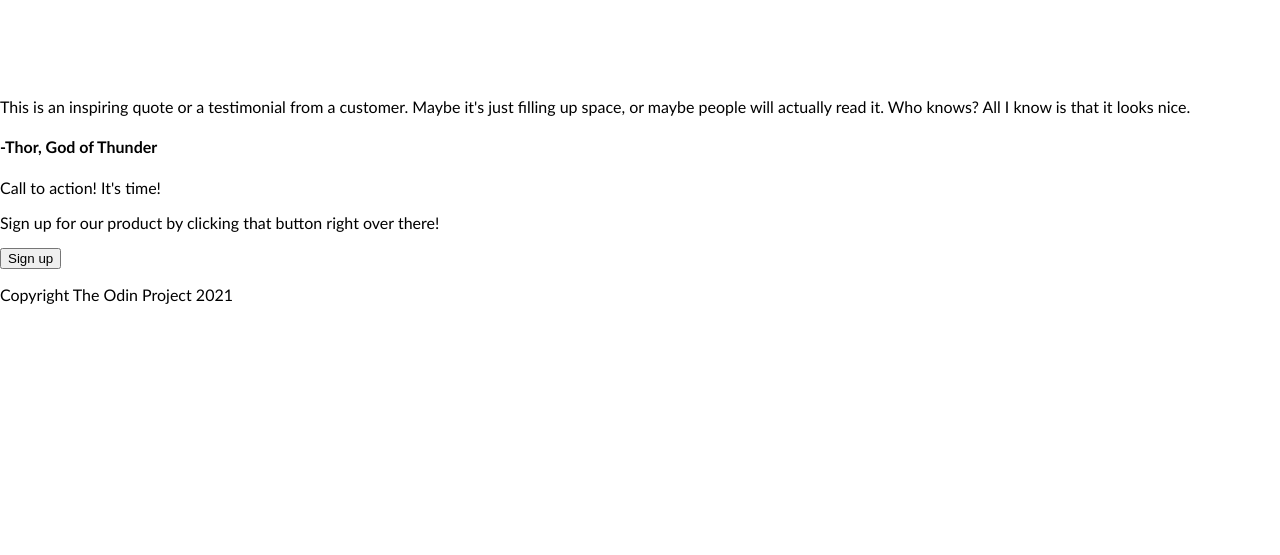
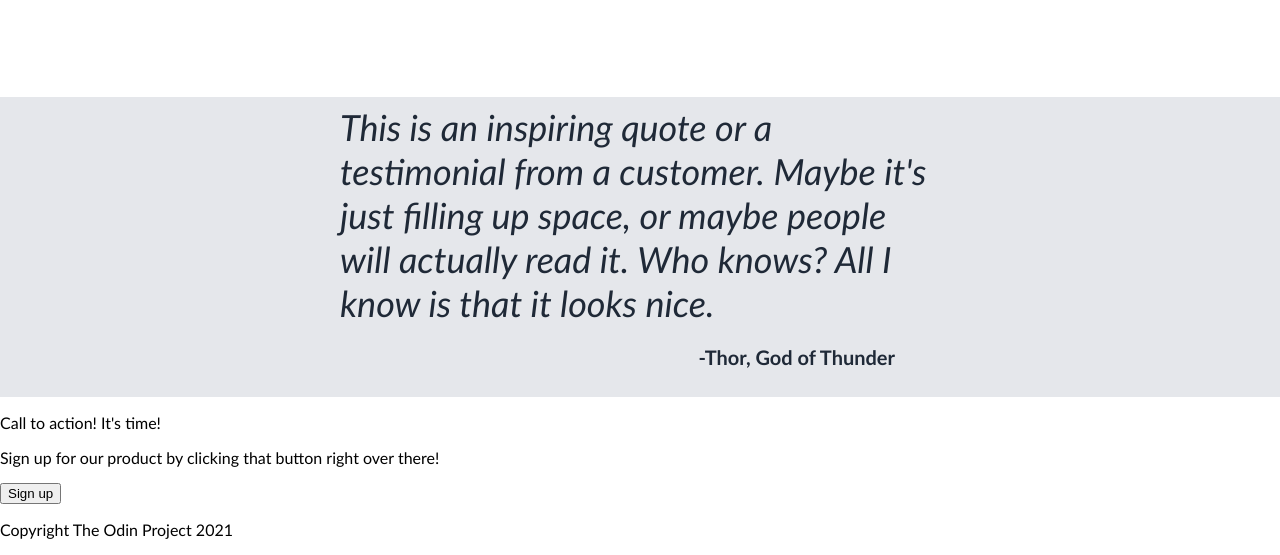
Before and after one commit to ricomortus/landing-page, a plain HTML site: page index.html in a window 1280 px wide. Shown: the part 732-1287 px from the top of the page. Before the commit the page ends 1052 px from the top, so only its background shows below. Drawn offline with Linux system fonts and the light colour scheme.

Commit message:
Add css/ html to quote-container.

```diff
--- a/index.html
+++ b/index.html
@@ -53,8 +53,10 @@
         </div>
 
         <div class="quote-container">
-            <p>This is an inspiring quote or a testimonial from a customer. Maybe it's just filling up space, or maybe people will actually read it. Who knows? All I know is that it looks nice.</p>
-            <h4>-Thor, God of Thunder</h4>
+            <div class="quote-container-2">
+                <p class="quote">This is an inspiring quote or a testimonial from a customer. Maybe it's just filling up space, or maybe people will actually read it. Who knows? All I know is that it looks nice.</p>
+                <p class="quote-author">-Thor, God of Thunder</p>
+            </div>
         </div>
 
         <div class="sign-up-container">
--- a/styles.css
+++ b/styles.css
@@ -133,3 +133,35 @@ header {
     object-fit: cover;
     border-radius: 20px;
 }
+
+/* Quote-Container */
+.quote-container {
+    background: #E5E7EB;
+    display: flex;
+    flex-direction: column;
+    height: 300px;
+    justify-content: center;
+    align-items: center;
+    min-width: 600px;
+}
+
+.quote{
+    font-size: 36px;
+    color: #1F2937;
+    font-weight: light;
+    font-style: italic;
+    margin: 0;
+}
+
+.quote-author {
+    font-size: 20px;
+    color: #1F2937;
+    font-weight: bold;
+    display: flex;
+    justify-content: flex-end;
+    margin-right: 45px;
+}
+
+.quote-container-2 {
+    width: 600px;
+}
```
